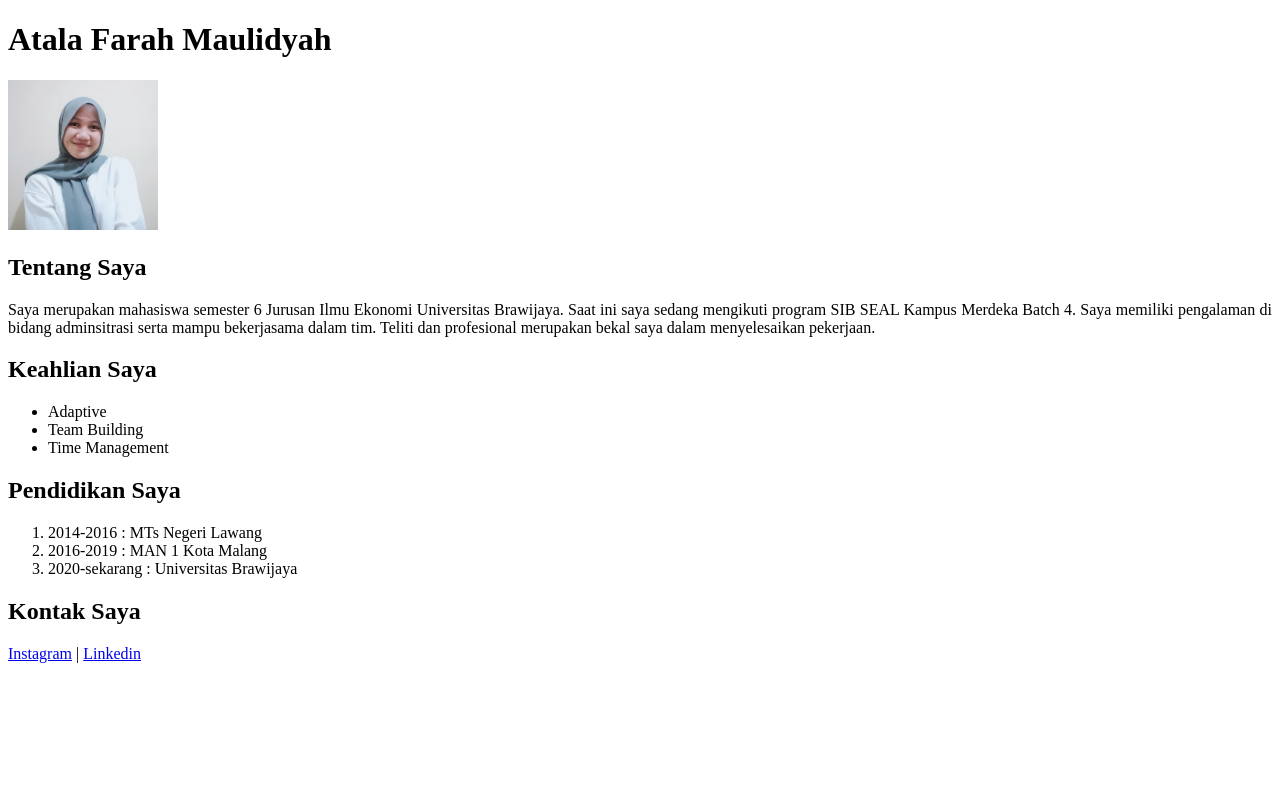
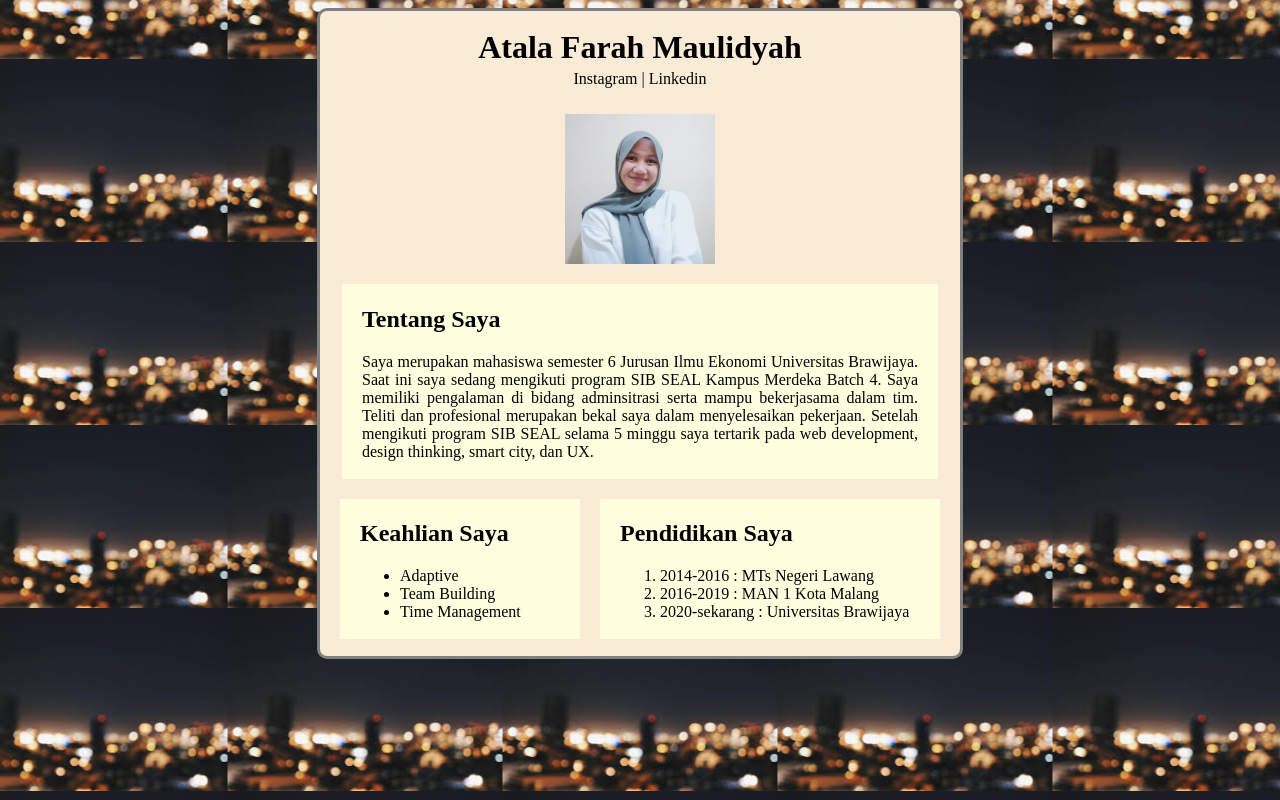
Before and after one commit to tumblerd/webdasar, a PHP site: page /biodata.html in a window 1280 px wide. Run offline with PHP 8.4, Linux system fonts and the light colour scheme.

Commit message:
penambahan css pada biodata

```diff
--- /dev/null
+++ b/biodata.css
@@ -0,0 +1,60 @@
+#kolom {
+    background-color: antiquewhite;
+    padding: 10px 20px 10px 20px;
+    height: 625px;
+    width: 600px;
+    margin: auto;
+    border-style: solid;
+    border-color: grey;
+    border-radius: 10px;
+}
+
+.tentang {
+    background-color: lightyellow;
+    padding: 2px 20px;
+    margin: 20px 2px;
+}
+
+
+.keahlian {
+    background-color: lightyellow;
+    padding: 2px 20px;
+    width: 200px;
+    float: left;
+    margin-right: 10px;
+}
+
+.pendidikan {
+    background-color: lightyellow;
+    padding: 2px 20px;
+    width: 300px;
+    float: right;
+}
+
+img.posisi {
+    margin-left: auto;
+    margin-right: auto;
+    display: block;
+}
+
+.posisi {
+    text-align: center;
+    line-height: 10px;
+}
+
+div a{
+    color: black;
+    text-decoration: none;
+}
+
+div a:hover{
+    color: antiquewhite;
+}
+
+body {
+    background: url("./images/bgbio.jpg") center;
+}
+
+p.paragraf {
+    text-align: justify;
+}
--- a/biodata.html
+++ b/biodata.html
@@ -5,29 +5,41 @@
     <meta http-equiv="X-UA-Compatible" content="IE=edge">
     <meta name="viewport" content="width=device-width, initial-scale=1.0">
     <title>Atala - Biodata</title>
+    <link href="./biodata.css" rel="stylesheet"/>
 </head>
 <body>
+<div id="kolom">
+    <div class="posisi">
     <h1>Atala Farah Maulidyah</h1>
-    <img src="foto.jpg" width="150px"/>
+    <a href="https://instagram.com/atalafrhmldyh?igshid=ZDdkNTZiNTM=" title="atalafrhmldyh" target="blank">Instagram</a>  |
+    <a href="https://www.linkedin.com/in/atala-farah-maulidyah-33ab5018b" title="Atala Farah Maulidyah" target="blank">Linkedin</a>
+<br/><br/><br/><br/>
+    <img class="posisi" src="./images/foto.jpg" width="150px"/>
+    </div>
+    <div class="tentang">
     <h2>Tentang Saya</h2>
-    <p align="justify">Saya merupakan mahasiswa semester 6 Jurusan Ilmu Ekonomi Universitas Brawijaya.
+    <p class="paragraf">Saya merupakan mahasiswa semester 6 Jurusan Ilmu Ekonomi Universitas Brawijaya.
     Saat ini saya sedang mengikuti program SIB SEAL Kampus Merdeka Batch 4.
     Saya memiliki pengalaman di bidang adminsitrasi serta mampu bekerjasama dalam tim.
-    Teliti dan profesional merupakan bekal saya dalam menyelesaikan pekerjaan.</p>
+    Teliti dan profesional merupakan bekal saya dalam menyelesaikan pekerjaan.
+    Setelah mengikuti program SIB SEAL selama 5 minggu saya tertarik pada web development, design thinking, smart city, dan UX. </p>
+    </div>
+    <div class="keahlian">
     <h2>Keahlian Saya</h2>
     <ul>
         <li>Adaptive</li>
         <li>Team Building</li>
         <li>Time Management</li>
     </ul>
+    </div>
+    <div class="pendidikan">
     <h2>Pendidikan Saya</h2>
     <ol>
         <li>2014-2016     : MTs Negeri Lawang</li>
         <li>2016-2019     : MAN 1 Kota Malang</li>
         <li>2020-sekarang : Universitas Brawijaya</li>
     </ol>
-    <h2>Kontak Saya</h2>
-    <a href="https://instagram.com/atalafrhmldyh?igshid=ZDdkNTZiNTM=" target="blank">Instagram</a>  |
-    <a href="https://www.linkedin.com/in/atala-farah-maulidyah-33ab5018b" target="blank">Linkedin</a>
+    </div>
+</div>
 </body>
 </html>
```
Also changed, not shown: style.css (+10 -9 lines), images/bgbio.jpg (added).
